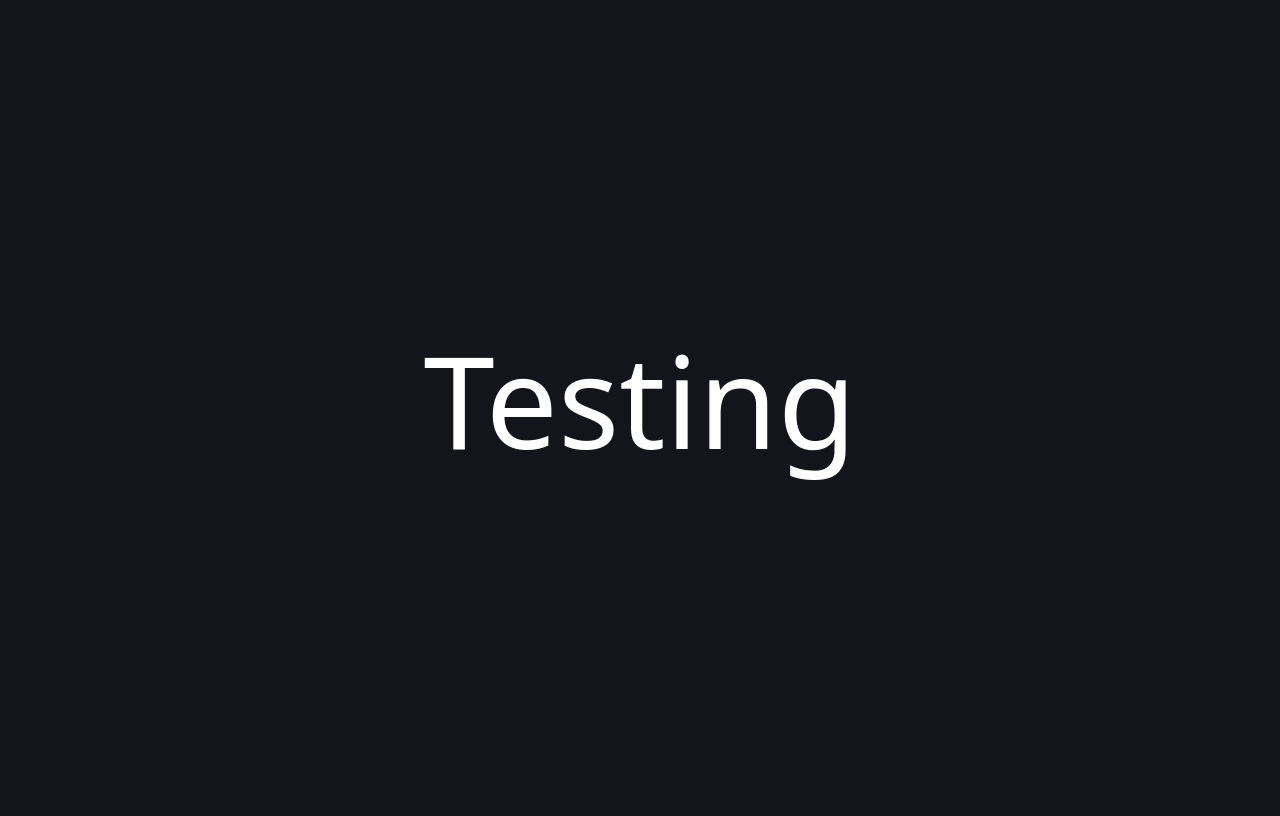
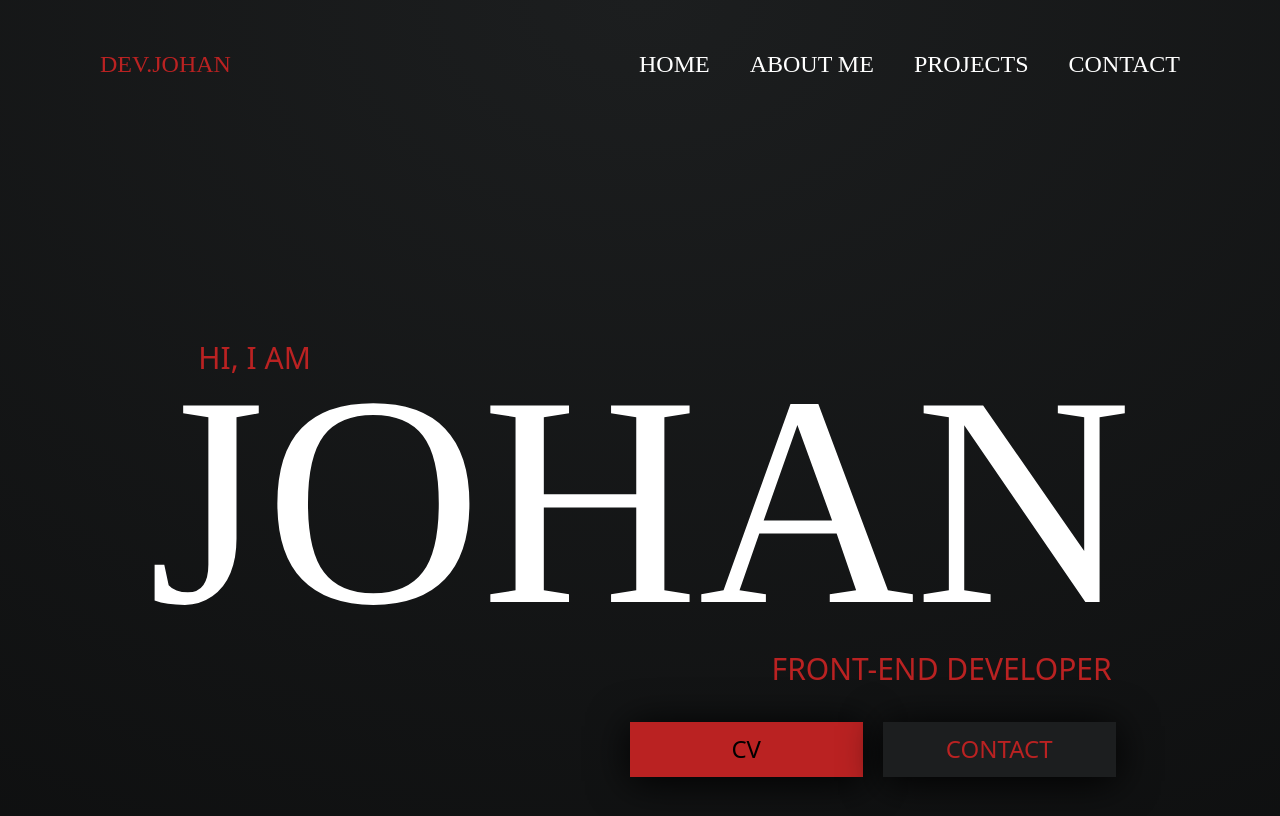
Before and after one commit to Johanfeliz08/devjohan-portfolio, an Astro site: page / in a window 1280 px wide. Built offline with nearby package versions, Linux system fonts and the light colour scheme; Astro itself is replaced by a stand-in of ours; a web font is replaced by a local one.

Commit message:
Semantic structure - Header component - Welcome component

```diff
--- /dev/null
+++ b/src/components/Header.astro
@@ -0,0 +1,45 @@
+---
+
+---
+
+<header class="flex flex-row justify-between items-center w-full h-20 my-6">
+
+  <span class="text-accent">DEV.JOHAN</span>
+
+  <nav>
+
+    <ul class="flex space-x-10">
+      <li>
+        <a href="#">HOME</a>
+      </li>
+      <li>
+        <a href="#">ABOUT ME</a>
+      </li>
+      <li>
+        <a href="#">PROJECTS</a>
+      </li>
+      <li>
+        <a href="#">CONTACT</a>
+      </li>
+    </ul>
+
+  </nav>
+
+
+</header>
+
+
+
+<style>
+
+  span {
+    font-family: "Cera CY Bold";
+    font-size: 24px;
+  }
+
+  a {
+    font-family: "Cera CY Regular";
+    font-size: 24px;
+  }
+
+</style>
--- /dev/null
+++ b/src/components/Welcome.astro
@@ -0,0 +1,83 @@
+---
+
+---
+
+
+
+<div class=" Welcome h-full flex flex-col justify-center">
+
+  <span class="text-accent text-3xl greeting">
+      HI, I AM
+  </span>
+
+  <h1 class="text-[300px] text-center">JOHAN</h1>
+
+  <h2 class="text-accent text-3xl text-end rol">FRONT-END DEVELOPER</h2>
+
+  <div class="actions-links flex flex-row  justify-end space-x-5 px-4">
+    <a href="#" class="main-link">CV</a>
+    <a href="#" class="secondary-link">CONTACT</a>
+  </div>
+
+</div>
+
+
+
+
+
+
+
+<style>
+
+
+.main-link {
+
+  color: black;
+  background-color: var(--accent);
+  filter: drop-shadow(0px 4px 20px #000);
+  width:233px;
+  height: 55px;
+  display: flex;
+  justify-content: center;
+  align-items: center;
+  font-size: 24px;
+
+}
+
+.secondary-link {
+
+  color: var(--accent);
+  background-color: var(--accent-2);
+  filter: drop-shadow(0px 4px 20px #000);
+  width:233px;
+  height: 55px;
+  display: flex;
+  justify-content: center;
+  align-items: center;
+  font-size: 24px;
+
+
+}
+
+.greeting {
+  position: relative;
+  top:100px;
+  left:50px;
+}
+
+.rol {
+
+  position: relative;
+  bottom: 75px;
+  right: 20px;
+
+}
+
+.actions-links {
+  position: relative;
+  bottom:40px;
+
+}
+
+
+</style>
--- a/src/layouts/Layout.astro
+++ b/src/layouts/Layout.astro
@@ -1,4 +1,6 @@
 ---
+
+
 interface Props {
 	title: string;
 }
@@ -12,8 +14,10 @@ const { title } = Astro.props;
 		<meta charset="UTF-8" />
 		<meta name="description" content="Astro description" />
 		<meta name="viewport" content="width=device-width" />
+		<meta name="generator" content={Astro.generator} />
 		<link rel="icon" type="image/svg+xml" href="/favicon.svg" />
-		<meta name="generator" content={Astro.generator} />
+		<link href="https://db.onlinewebfonts.com/c/a1ab9bebae84d82fbcfe930c4643de7a?family=Cera+CY+Regular" rel="stylesheet">
+		<link href="https://db.onlinewebfonts.com/c/6a28a1fb5b77054a12626d0c23c92aa2?family=Cera+CY+Bold" rel="stylesheet">
 		<title>{title}</title>
 	</head>
 	<body>
@@ -21,32 +25,33 @@ const { title } = Astro.props;
 	</body>
 </html>
 <style is:global>
+
 	:root {
-		--accent: 136, 58, 234;
-		--accent-light: 224, 204, 250;
-		--accent-dark: 49, 10, 101;
-		--accent-gradient: linear-gradient(
-			45deg,
-			rgb(var(--accent)),
-			rgb(var(--accent-light)) 30%,
-			white 60%
-		);
-	}
-	html {
-		font-family: system-ui, sans-serif;
-		background: #13151a;
-		background-size: 224px;
+
+		--accent: #BA2222;
+		--accent-2: #1C1E1F;
 
 	}
-	code {
-		font-family:
-			Menlo,
-			Monaco,
-			Lucida Console,
-			Liberation Mono,
-			DejaVu Sans Mono,
-			Bitstream Vera Sans Mono,
-			Courier New,
-			monospace;
+
+	html {
+
+		font-family: "Cera CY Regular", system-ui, sans-serif;
+		background: radial-gradient(217.5% 217.48% at 50% 0%, #1C1E1F 0%, #000 100%);
+		color: white;
 	}
+
+	h1 {
+		font-family: "Cera CY Bold";
+	}
+
+	p {
+		font-family: "Cera CY Regular";
+	}
+
+	body {
+
+	padding: 0px 100px;
+
+	}
+
 </style>
--- a/src/pages/index.astro
+++ b/src/pages/index.astro
@@ -1,10 +1,13 @@
 ---
 import Layout from '../layouts/Layout.astro';
+import Header from '../components/Header.astro';
+import Welcome from '../components/Welcome.astro';
 ---
 
 <Layout title="devjohan">
+	<Header/>
 	<main class="flex justify-center items-center h-screen">
-		<h1 class="text-white text-9xl ">Testing</h1>
+		<Welcome/>
 	</main>
 </Layout>
 
--- a/tailwind.config.mjs
+++ b/tailwind.config.mjs
@@ -3,6 +3,11 @@ export default {
 	content: ['./src/**/*.{astro,html,js,jsx,md,mdx,svelte,ts,tsx,vue}'],
 	theme: {
 		extend: {},
+		colors: {
+
+			"accent": "var(--accent)",
+			"accent-2": "var(--accent-2)",
+		}
 	},
 	plugins: [],
 }
```
